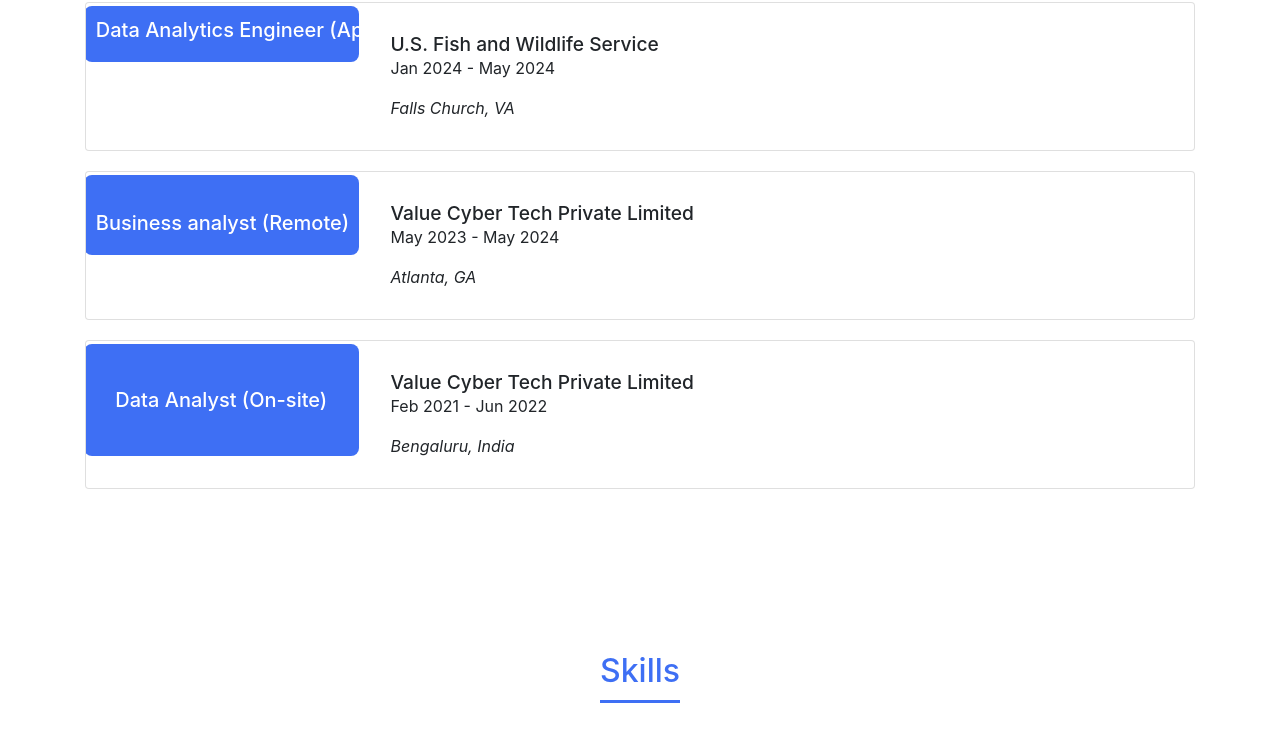
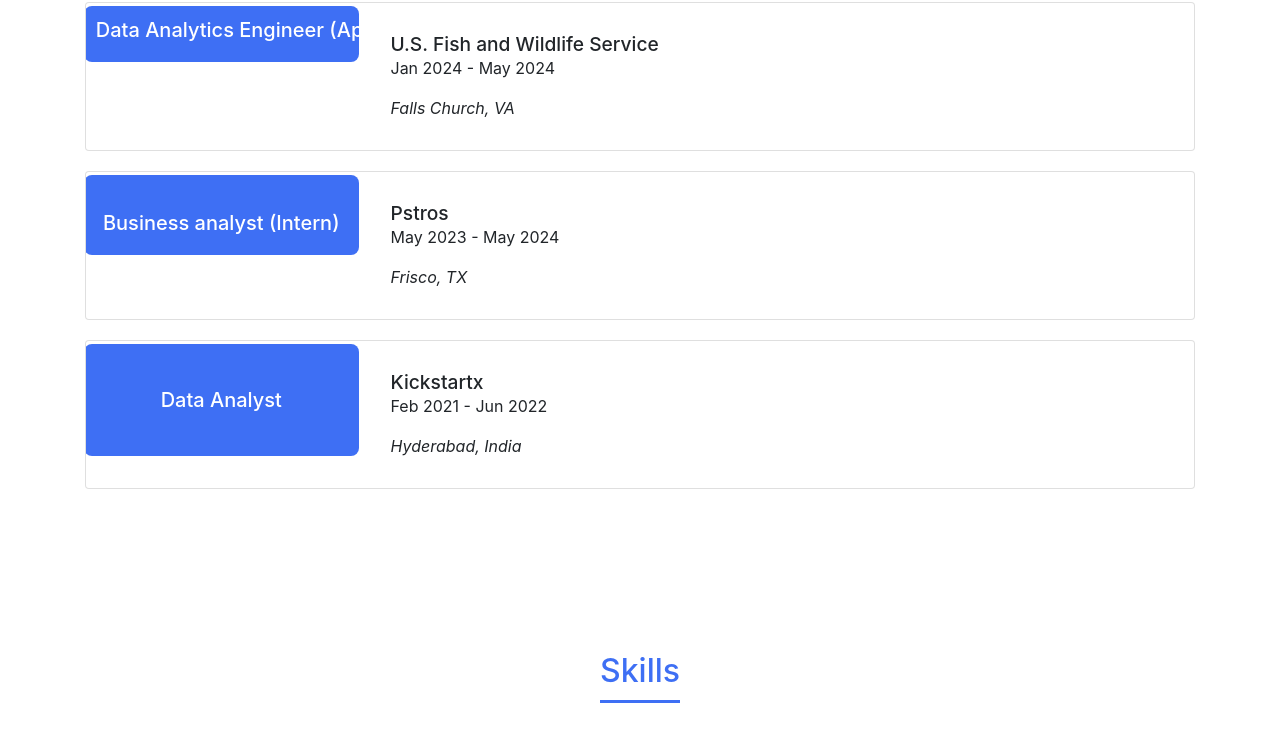
Before and after one commit to VamshiKrishnaKatika/portfolio, a plain HTML site: page index.html in a window 1280 px wide. Shown: the part 1502-2254 px from the top of the page. Drawn offline with nearby package versions, Linux system fonts and the light colour scheme; some icons are missing.

Commit message:
Update index.html

```diff
--- a/index.html
+++ b/index.html
@@ -193,15 +193,15 @@
                             <div data-aos="fade-right" data-aos-offset="50" data-aos-duration="500" class="col-md-3 badge">
                                 <div class="card-head2 d-flex flex-column justify-content-center">
 
-                                    <div class="h5"><br>Business analyst (Remote)<br></div>
+                                    <div class="h5"><br>Business analyst (Intern)<br></div>
 
                                 </div>
                             </div>
                             <div data-aos="fade-left" data-aos-offset="50" data-aos-duration="500" class="col-md-9">
                                 <div class="card-body d-flex flex-column justify-content-center">
-                                    <div class="h5 category my-0" style="font-size: larger;">Value Cyber Tech Private Limited</div>
+                                    <div class="h5 category my-0" style="font-size: larger;">Pstros</div>
                                     <p>May 2023 - May 2024</p>
-                                    <i>Atlanta, GA</i>
+                                    <i>Frisco, TX</i>
                                     <!-- <div>GPA : 3.9</div> -->
                                 </div>
                             </div>
@@ -213,15 +213,15 @@
                             <div data-aos="fade-right" data-aos-offset="50" data-aos-duration="500" class="col-md-3 badge">
                                 <div class="card-head2 d-flex flex-column justify-content-center">
                                     <div class="h5"></div>
-                                    <div class="h5"><br>Data Analyst (On-site)<br><br></div>
+                                    <div class="h5"><br>Data Analyst <br><br></div>
 
                                 </div>
                             </div>
                             <div data-aos="fade-left" data-aos-offset="50" data-aos-duration="500" class="col-md-9">
                                 <div class="card-body d-flex flex-column justify-content-center">
-                                    <div class="h5 category my-0" style="font-size: larger;">Value Cyber Tech Private Limited</div>
+                                    <div class="h5 category my-0" style="font-size: larger;">Kickstartx</div>
                                     <p>Feb 2021 - Jun 2022</p>
-                                    <i> Bengaluru, India</i>
+                                    <i> Hyderabad, India</i>
                                     <!-- <div>GPA : 3.9</div> -->
                                 </div>
                             </div>
```
